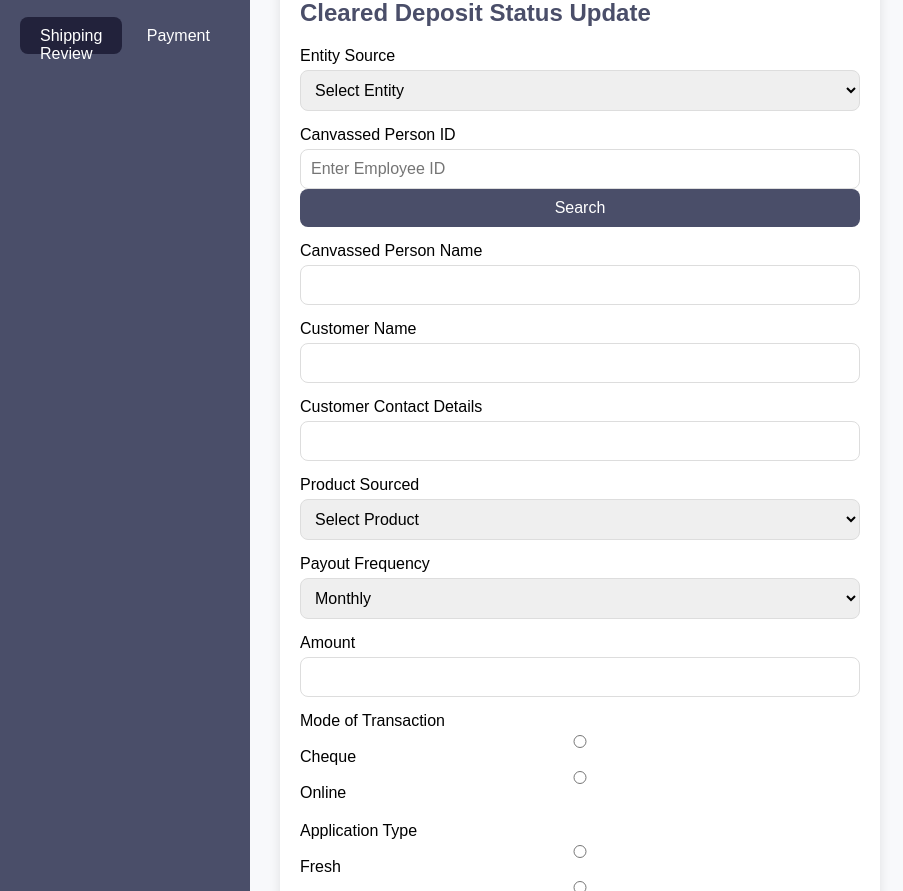
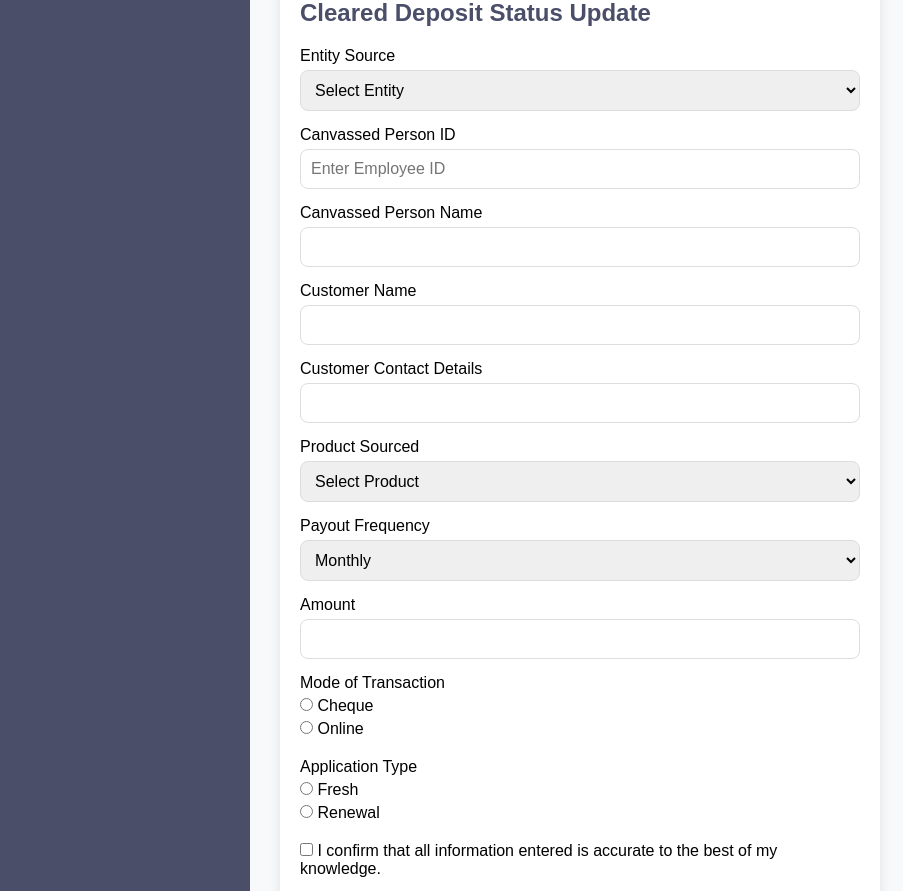
Before and after one commit to skyber-tech/cleared-deposit-form, a plain HTML site: page index.html in a window 1280 px wide. Shown: the part 51-942 px from the top of the page, without its empty margins (0-903 px from the left). Drawn offline with Linux system fonts and the light colour scheme.

Commit message:
Finalest index.html

```diff
--- a/index.html
+++ b/index.html
@@ -11,11 +11,6 @@
         <!-- Sidebar -->
         <aside class="sidebar">
             <img src="https://github.com/skyber-tech/cleared-deposit-form/blob/main/Logo.png?raw=true" alt="Logo" class="logo">
-            <nav class="sidebar-nav">
-                <a href="#step1" class="active">Shipping</a>
-                <a href="#step2">Payment</a>
-                <a href="#step3">Review</a>
-            </nav>
         </aside>
 
         <!-- Main Content -->
@@ -70,8 +65,7 @@
 
                 <div class="form-group">
                     <label for="employeeID">Canvassed Person ID</label>
-                    <input type="text" id="employeeID" name="employeeID" placeholder="Enter Employee ID">
-                    <button type="button" onclick="fetchEmployeeName()">Search</button>
+                    <input type="text" id="employeeID" name="employeeID" placeholder="Enter Employee ID" onblur="fetchEmployeeName()">
                 </div>
 
                 <div class="form-group">
@@ -119,23 +113,33 @@
 
                 <div class="form-group">
                     <label>Mode of Transaction</label>
-                    <input type="radio" id="cheque" name="transactionMode" value="Cheque" required>
-                    <label for="cheque">Cheque</label>
-                    <input type="radio" id="online" name="transactionMode" value="Online" required>
-                    <label for="online">Online</label>
+                    <label class="bubbly-checkbox">
+                        <input type="radio" id="cheque" name="transactionMode" value="Cheque" required>
+                        <span>Cheque</span>
+                    </label>
+                    <label class="bubbly-checkbox">
+                        <input type="radio" id="online" name="transactionMode" value="Online" required>
+                        <span>Online</span>
+                    </label>
                 </div>
 
                 <div class="form-group">
                     <label>Application Type</label>
-                    <input type="radio" id="fresh" name="applicationType" value="Fresh" required>
-                    <label for="fresh">Fresh</label>
-                    <input type="radio" id="renewal" name="applicationType" value="Renewal" required>
-                    <label for="renewal">Renewal</label>
+                    <label class="bubbly-checkbox">
+                        <input type="radio" id="fresh" name="applicationType" value="Fresh" required>
+                        <span>Fresh</span>
+                    </label>
+                    <label class="bubbly-checkbox">
+                        <input type="radio" id="renewal" name="applicationType" value="Renewal" required>
+                        <span>Renewal</span>
+                    </label>
                 </div>
 
-                <div class="form-group">
-                    <input type="checkbox" id="confirmation" name="confirmation" required>
-                    <label for="confirmation">I confirm that all information entered is accurate to the best of my knowledge.</label>
+                <div class="form-group consent">
+                    <label class="bubbly-checkbox">
+                        <input type="checkbox" id="confirmation" name="confirmation" required>
+                        <span>I confirm that all information entered is accurate to the best of my knowledge.</span>
+                    </label>
                 </div>
 
                 <button type="submit" class="submit-btn">Save & Continue</button>
```
